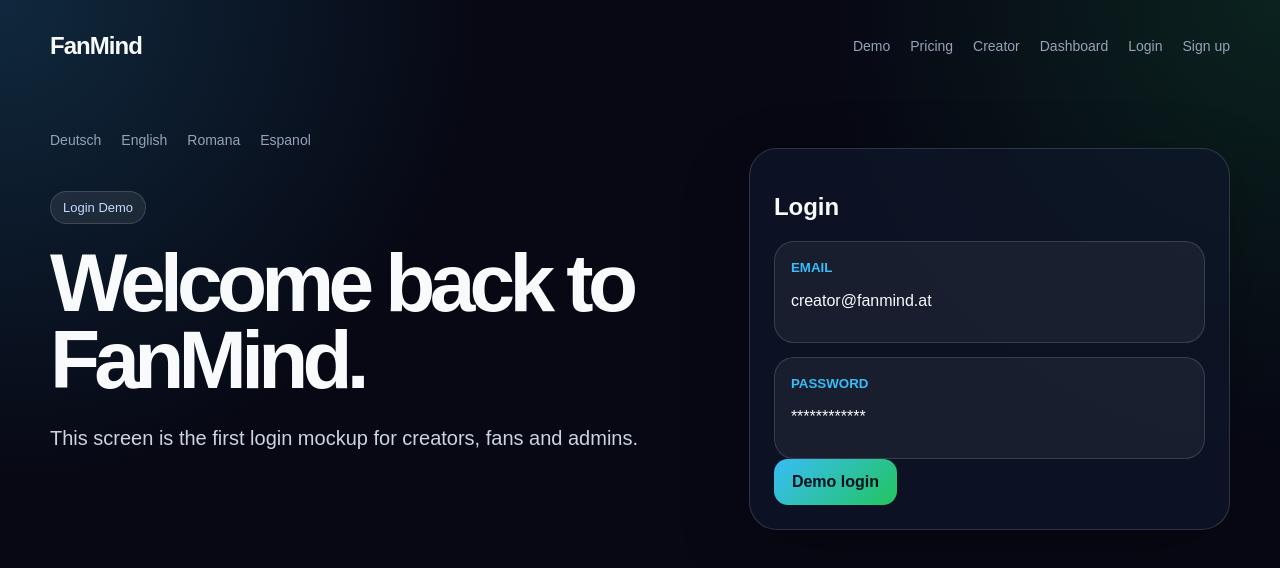
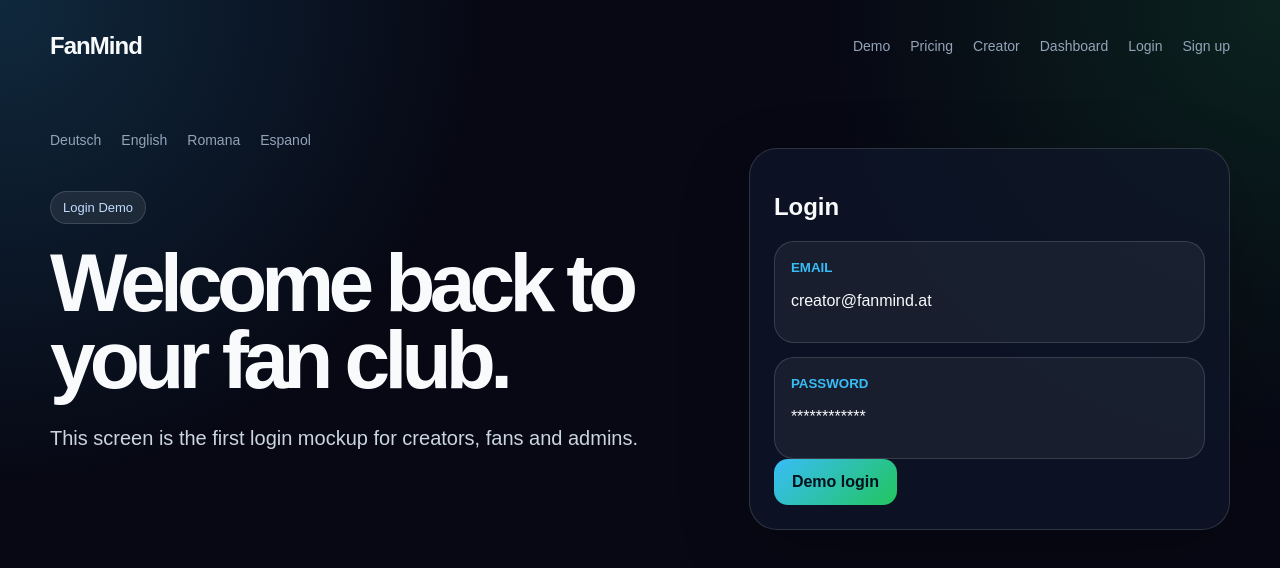
Before and after one commit to Bernds-tech/FanMind, a Next.js app: page /en/login in a window 1280 px wide. Shown: the top 568 px of the page. Built offline with nearby package versions, Linux system fonts and the light colour scheme.

Commit message:
Use localized content on login page

```diff
--- a/src/app/[locale]/login/page.tsx
+++ b/src/app/[locale]/login/page.tsx
@@ -1,6 +1,7 @@
 import SiteNav from "@/components/SiteNav";
 import LanguageSwitcher from "@/components/LanguageSwitcher";
 import { isLocale, type Locale } from "@/i18n/config";
+import { getPageContent } from "@/i18n/pageContent";
 
 function resolveLocale(value: string): Locale {
   return isLocale(value) ? value : "de";
@@ -9,6 +10,7 @@ function resolveLocale(value: string): Locale {
 export default async function LocalizedLoginPage({ params }: { params: Promise<{ locale: string }> }) {
   const { locale: localeParam } = await params;
   const locale = resolveLocale(localeParam);
+  const content = getPageContent(locale);
   const prefix = locale === "de" ? "" : `/${locale}`;
 
   return (
@@ -20,8 +22,8 @@ export default async function LocalizedLoginPage({ params }: { params: Promise<{
         <section className="hero">
           <div>
             <div className="badge">Login Demo</div>
-            <h1>Welcome back to FanMind.</h1>
-            <p className="lead">This screen is the first login mockup for creators, fans and admins.</p>
+            <h1>{content.loginTitle}</h1>
+            <p className="lead">{content.loginText}</p>
           </div>
 
           <aside className="hero-card">
@@ -34,7 +36,7 @@ export default async function LocalizedLoginPage({ params }: { params: Promise<{
               <small>PASSWORD</small>
               <p>************</p>
             </div>
-            <a className="button primary" href={`${prefix}/dashboard`}>Demo login</a>
+            <a className="button primary" href={`${prefix}/dashboard`}>{content.demoLogin}</a>
           </aside>
         </section>
       </div>
```
